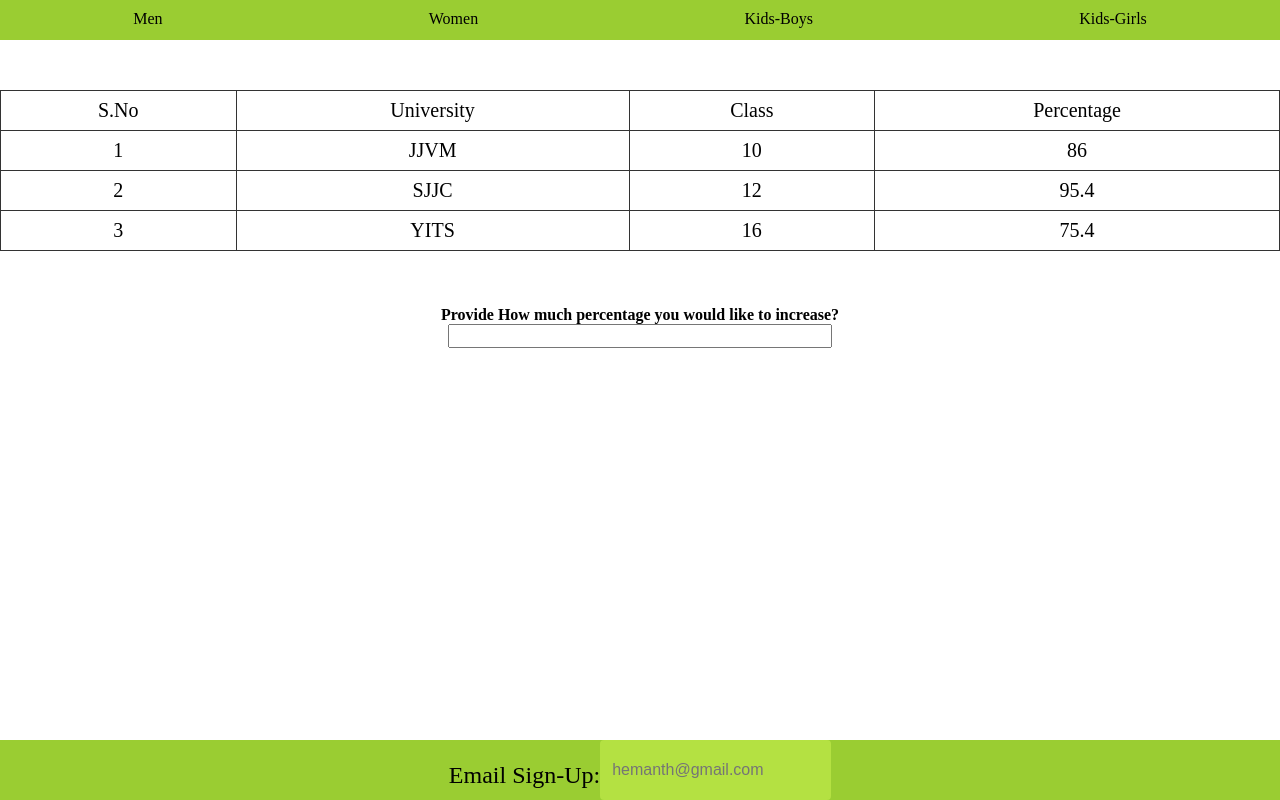
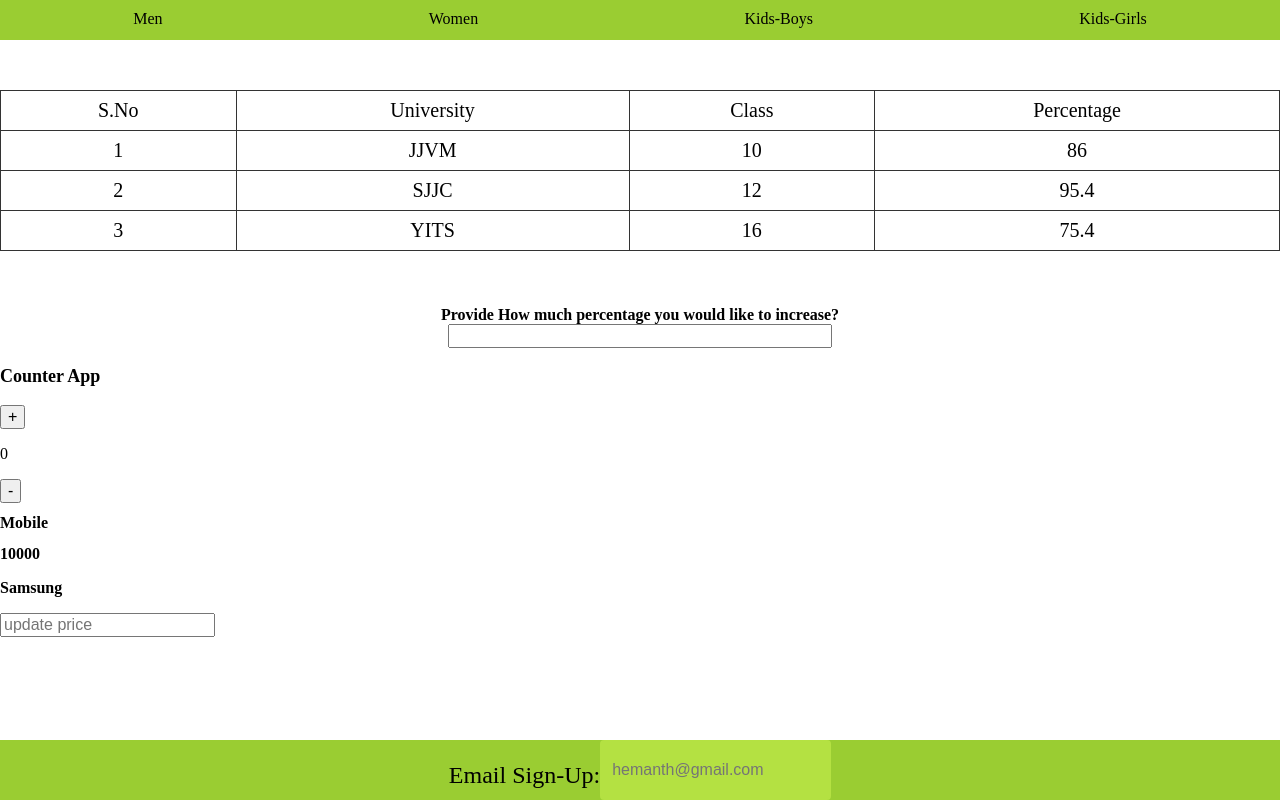
Before and after one commit to hemanth-728/hemanth-react-practice, a React (Create React App) app: page / in a window 1280 px wide. Built offline with nearby package versions, Linux system fonts and the light colour scheme.

Commit message:
class components with explanation

```diff
--- a/src/App.js
+++ b/src/App.js
@@ -1,6 +1,8 @@
 import Header1 from './Header1';
 import Footer1 from './Footer1';
 import Body1 from './Body1';
+import Body2 from './Body2';
+import Body3 from './Body3';
 import './App.css';
 
 
@@ -53,6 +55,7 @@ let eductionInfo = [
   }
 ]
 
+
 function App() {
 return (
   <>
@@ -64,6 +67,8 @@ return (
       <input type='number' id="percentIncrease" onChange={updatePercentValues}/>
 
     </Body1>
+     <Body2 initialvalue={0}/>
+     <Body3></Body3>
     <Footer1/>
   </>
 )
--- /dev/null
+++ b/src/Body2.js
@@ -0,0 +1,51 @@
+import { useState } from 'react';
+import './Body2.css'
+
+function Body2(props) {
+
+    let [counterValue, updateCounterValue] = useState(props.initialvalue);
+  return (
+    <div className="body2">
+      <p style={{ fontWeight: 'bold', fontSize: '18px' }}>Counter App</p>
+      <button onClick={() => {
+        updateCounterValue(() => {
+            return (
+                counterValue + 1
+            )
+        })
+      }}>+</button><p>{counterValue}</p> <button onClick={() => {
+        updateCounterValue((prev) => {
+            return (
+                prev > 0 ? prev - 1 : 0
+            )
+        })
+      }}>-</button>
+    </div>
+  );
+}
+
+export default Body2;
+
+
+// one last query we have multiple properies assigned to this.state and in setState we are updating one or two properties. which means those two will update others remains same
+
+// However in useState, when we try to update value using a callBack function we need to update all the properies right?? Since whatvere callback function returns that only will be allocated to inital value. Is my understanding correct??
+
+// const [state, setState] = useState({
+//     product: "Mobile",
+//     price: 10000,
+//     vendor: "Samsung"
+// });
+
+// // ❌ Wrong - This REPLACES entire state
+// setState({
+//     price: 15000
+// });
+// // Result: { price: 15000 } - product and vendor are LOST!
+
+// // ✅ Correct - Use spread operator to preserve other properties
+// setState(prevState => ({
+//     ...prevState,  // Keep all existing properties
+//     price: 15000   // Update only price
+// }));
+// // Result: { product: "Mobile", price: 15000, vendor: "Samsung" }
--- /dev/null
+++ b/src/Body3.js
@@ -0,0 +1,42 @@
+import React from "react";
+
+class Body3 extends React.Component {
+    constructor(props) {
+        super(props);
+
+        this.state = {
+            product: "Mobile",
+            price: 10000,
+            vendor: "Samsung"
+        };
+    }
+
+    render() {
+        return (
+            <div>
+                <h1>{this.state.product}</h1>
+                <h2>{this.state.price}</h2>
+                <h3>{this.state.vendor}</h3>
+                <input type="text" onChange={(event) => {
+                    const value = parseFloat(event.target.value);
+                    if (!isNaN(value)) {
+                        this.setState({
+                            price: value
+                        });
+                    }
+                }} placeholder="update price"/>
+            </div>
+        );
+    }
+}
+
+export default Body3;
+
+// Why This Rule Exists:
+// Parent class needs to initialize first - React.Component sets up internal properties
+// this object isn't ready yet - JavaScript needs to build the complete object hierarchy
+// Prevents bugs - Ensures the parent class is properly initialized before child class uses it
+// What super(props) does:
+// Calls the parent constructor (React.Component's constructor)
+// Makes this available for use in your constructor
+// Passes props to the parent so this.props works properly
```
Also changed, not shown: src/Body2.css (added).
